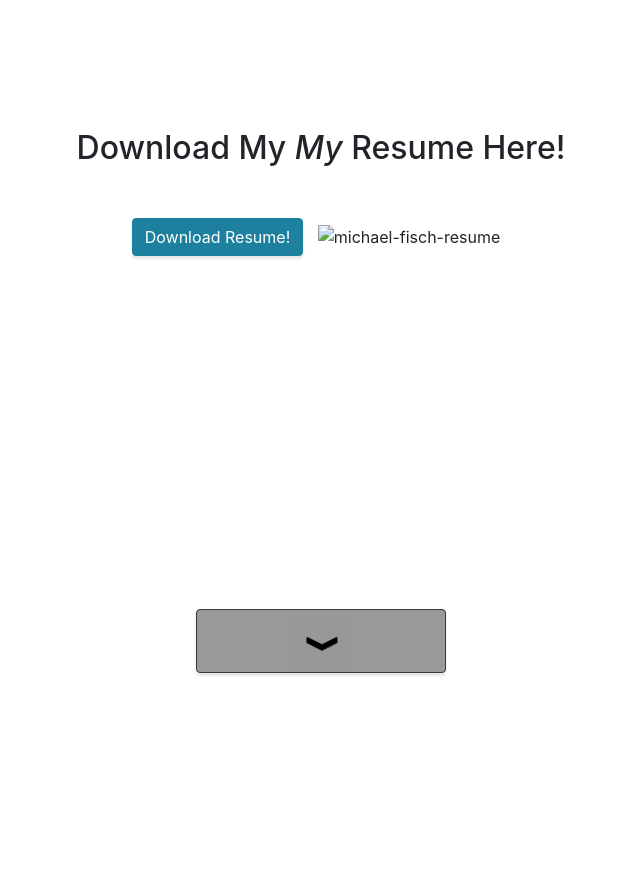
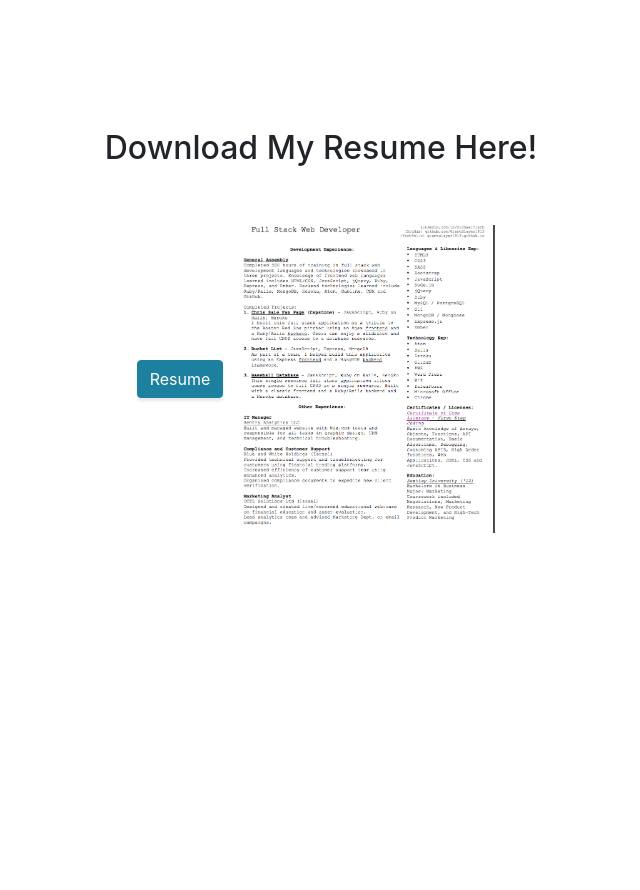
Before and after one commit to GiantSlayer1913/GiantSlayer1913.github.io, a website with bundled scripts: page index.html in a window 1280 px wide. Shown: the part 3480-4370 px from the top of the page, without its empty margins (319-959 px from the left). Built offline with nearby package versions, Linux system fonts and the light colour scheme; files whose address does not match are found by name.

Commit message:
Added resume snapshot to img and index

```diff
--- a/index.html
+++ b/index.html
@@ -251,11 +251,9 @@
   <!-- RESUME DOWNLOAD -->
   <section class="content-section" id="resume">
     <div class="container text-center">
-      <h2 class="mx-auto mb-5">Download My
-          <em>My</em>
-          Resume Here!</h2>
-      <a class="btn btn-primary btn-xl" href="./img/mikes-resume.pdf">Download Resume!</a>
-        <img alt="michael-fisch-resume" src="./img/mikes-resume.pdf" style="max-width: 25%; padding: 10px;">
+      <h2 class="mx-auto mb-5">Download My Resume Here!</h2>
+      <a class="btn btn-primary btn-xl" href="./img/mikes-resume.pdf">Resume</a>
+        <img alt="michael-fisch-resume" src="./img/resume-snapshot.png" style="max-width: 25%; padding: 10px;">
       </div>
     <div style="text-align: center;">
       <a class="btn btn-dark btn-xl js-scroll-trigger skills" href="#portfolio" style="background-color: rgba(0, 0, 0, 0.4); max-width: 250px; padding: 0; margin: 350px 0 200px 0;">
```
Also changed, not shown: img/resume-snapshot.png (added).
